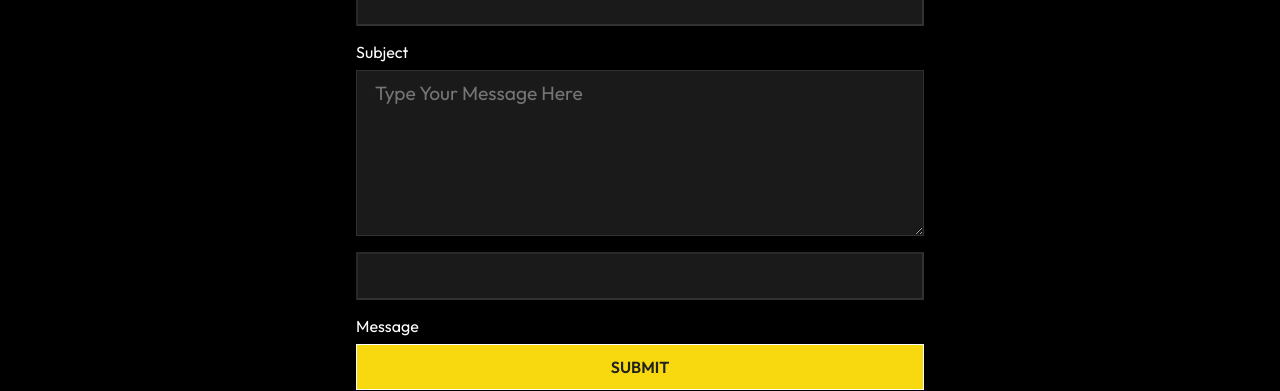
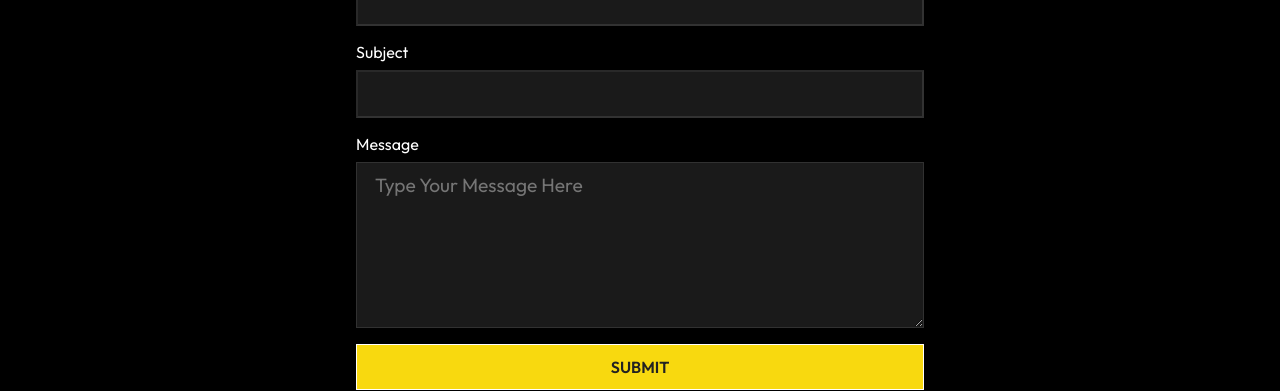
Before and after one commit to Pravindu-Bhashitha/My-Portfolio-Website, a React (Create React App) app: page /contact in a window 1280 px wide. Shown: the part 846-1237 px from the top of the page. Built offline with nearby package versions, Linux system fonts and the light colour scheme.

Commit message:
Add contact form

```diff
--- a/src/components/Contactform.js
+++ b/src/components/Contactform.js
@@ -9,21 +9,24 @@ const ContactForm = () => {
   console.log(name,email,subject);
   return (
     <div className="form">
-      <form name="contact" method="POST" data-netlify="true" onSubmit="submit">
-        <input type="hidden" name="form-name" value="contact" />
+      <form name="contact v1" method="POST" data-netlify="true" onSubmit="submit" data-netlify-honeypot = "bot-field">
+        <input type="hidden" name="form-name" value="contact v1" />
+        <div hidden>
+          <input name="bot-field"></input>
+        </div>
         <label>Your Name</label>
         <input type="text" id="name" name="name" value={name} onChange={(e) => setName(e.target.value)} required />
         <label>Email</label>
         <input type="email" id="email" name="email" value={email} onChange={(e) => setEmail(e.target.value)} required />
         <label>Subject</label>
+        <input type="text" id="subject" name="subject" value={subject} onChange={(e) => setSubject(e.target.value)} required />
+        <label>Message</label>
         <textarea
           rows="6"
           placeholder="Type Your Message Here"
           name="message"
           value={message} onChange={(e) => setMessage(e.target.value)}
         />
-        <input type="text" id="subject" name="subject" value={subject} onChange={(e) => setSubject(e.target.value)} required />
-        <label>Message</label>
         <button className="btn" type="submit">
           Submit
         </button>
```
